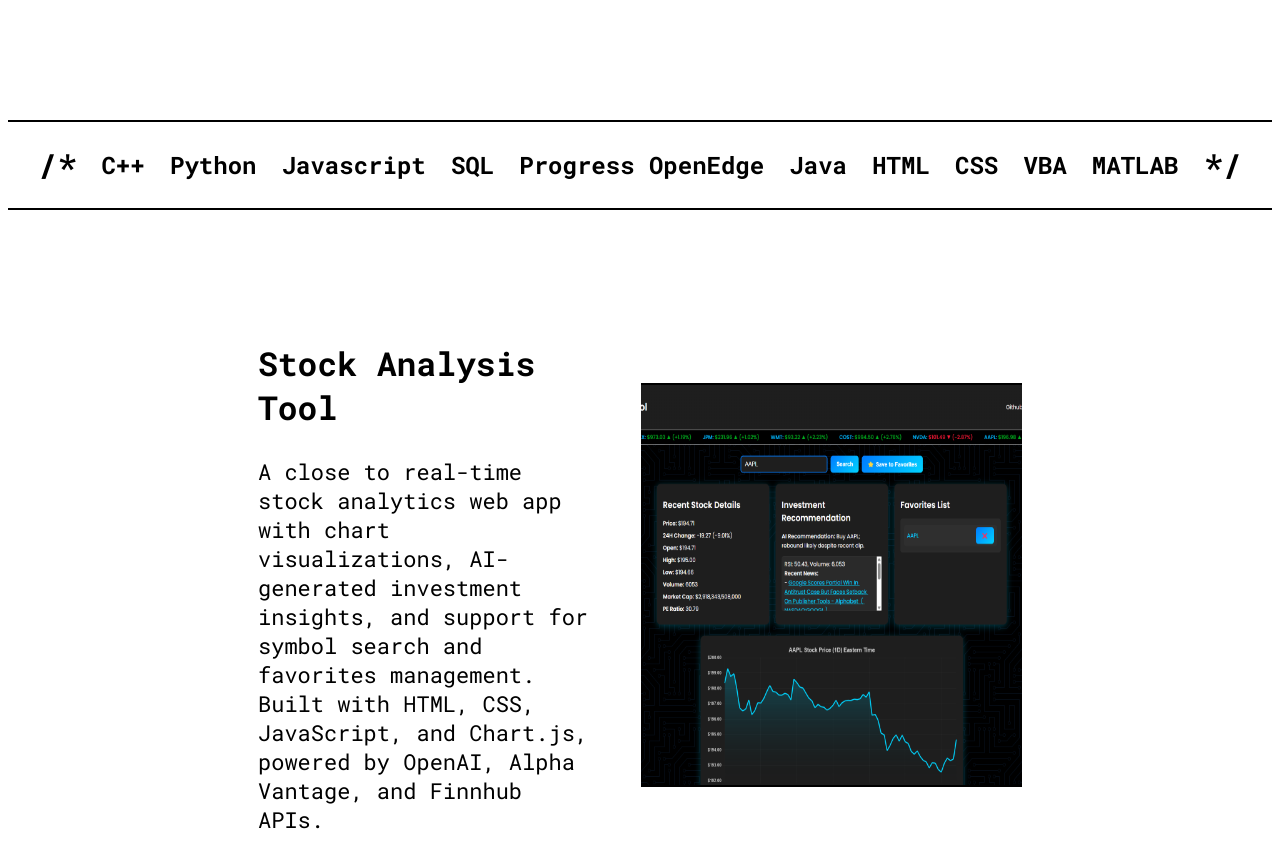
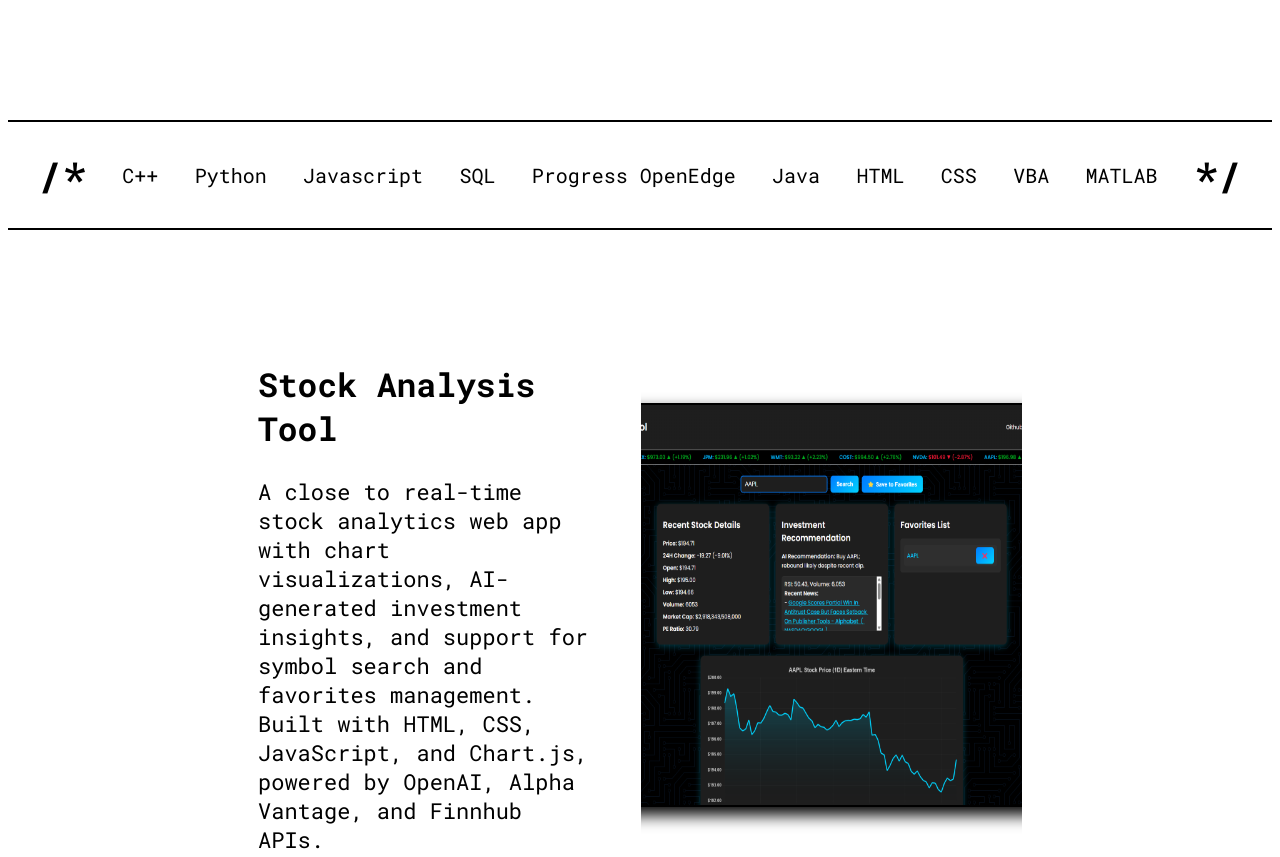
Before and after one commit to gradyalgire/portfolio, a plain HTML site: page index.html in a window 1280 px wide. Shown: the part 1100-1957 px from the top of the page. Drawn offline with Linux system fonts and the light colour scheme.

Commit message:
minor text changes

```diff
--- a/index.html
+++ b/index.html
@@ -41,16 +41,16 @@
 
         <div class="divider-languages">
             <h1>/*</h1>
-            <h2>C++</h2>
-            <h2>Python</h2>
-            <h2>Javascript</h2>
-            <h2>SQL</h2>
-            <h2>Progress OpenEdge</h2>
-            <h2>Java</h2>
-            <h2>HTML</h2>
-            <h2>CSS</h2>
-            <h2>VBA</h2>
-            <h2>MATLAB</h2>
+            <p>C++</p>
+            <p>Python</p>
+            <p>Javascript</p>
+            <p>SQL</p>
+            <p>Progress OpenEdge</p>
+            <p>Java</p>
+            <p>HTML</p>
+            <p>CSS</p>
+            <p>VBA</p>
+            <p>MATLAB</p>
             <h1>*/</h1>
         </div>
 
--- a/style.css
+++ b/style.css
@@ -81,6 +81,7 @@ header .nav-bar {
     align-items: center; /* centers vertically */
     justify-content: space-between; /* centers horizontally */
     padding: 0 30px; /* space around the section */;
+    font-size: 20px; /* font size */
 
     border-block: 2px solid #000000; /* line border on top and bottom*/
 }
@@ -150,6 +151,7 @@ header .nav-bar {
     transition: scale 0.1s; /* smooth transition for scaling */
     left: calc(50% - 300px);
     border: 2px solid #000000; /* border style */
+    box-shadow: 0 8px 16px rgba(0, 0, 0, 1); /* shadow effect */
     overflow: hidden; /* hides overflow content */
 }
 
```
